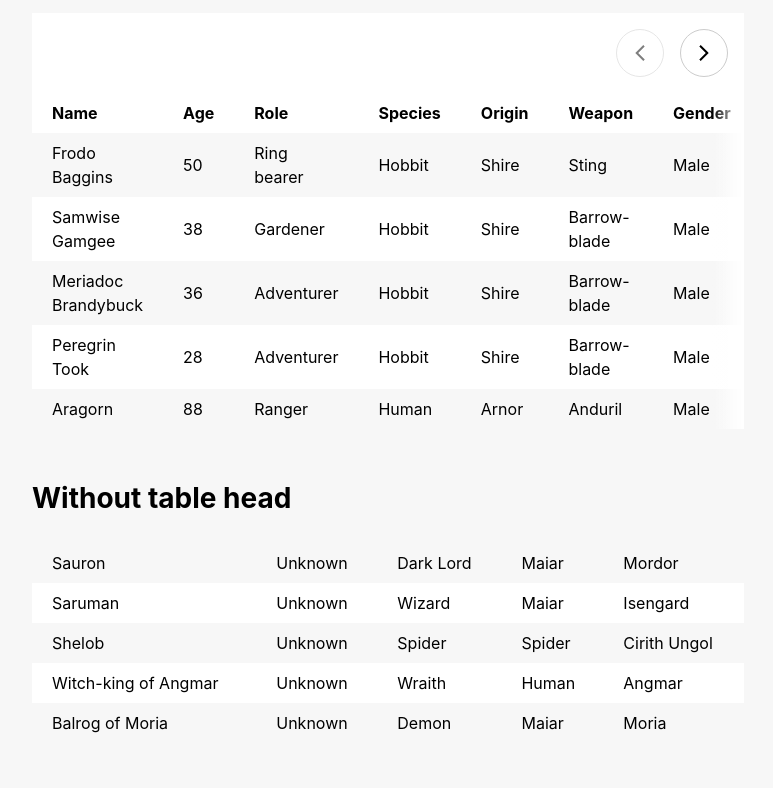
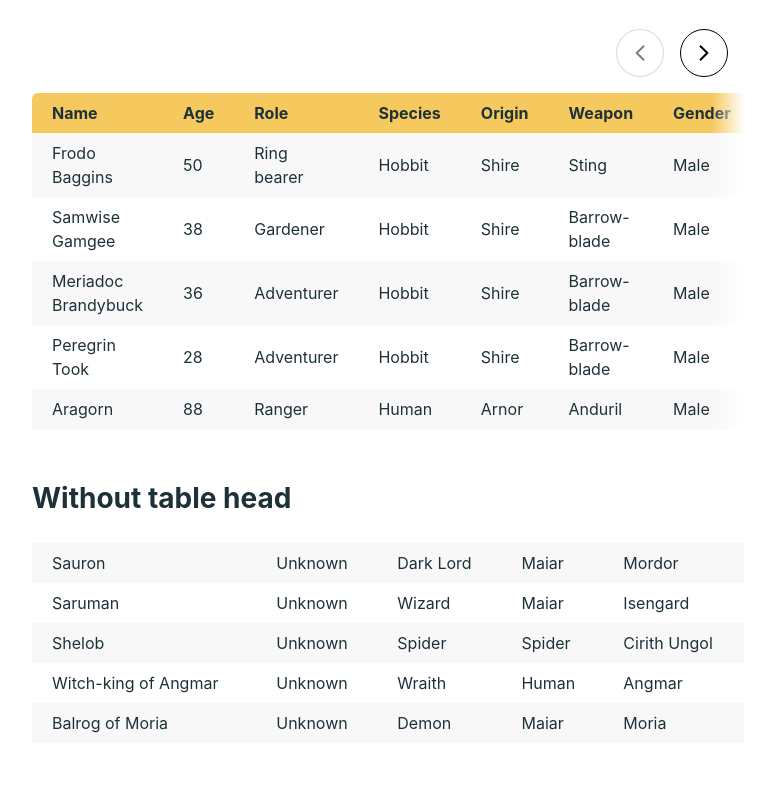
Before and after one commit to Schascha/utable, a website: page docs/index.html in a window 1280 px wide. Shown: the part 161-949 px from the top of the page, without its empty margins (252-1025 px from the left). Drawn offline with Linux system fonts and the light colour scheme.

Commit message:
Update docs layout

```diff
--- a/docs/styles.css
+++ b/docs/styles.css
@@ -16,7 +16,8 @@ body {
 	padding: 6rem 1.5rem;
 	min-height: 200vh;
 	max-width: 760px;
-	background: #f7f7f7;
+	background: #fff;
+	color: #1D3238;
 }
 
 h1 {
@@ -36,7 +37,8 @@ p {
 /* uTable */
 
 :root {
-	--table-odd-bg-color: #f7f7f7;
+	--table-odd-bg-color: #f8f8f9;
+	--table-header-bg-color: #F5C95E;
 	--table-bg-color: white;
 	--table-button-size: 2rem;
 }
@@ -64,7 +66,7 @@ p {
 	}
 
 	& tbody tr:nth-of-type(odd) {
-	background-color: var(--table-odd-bg-color);
+		background-color: var(--table-odd-bg-color);
 	}
 
 	& .scroller {
@@ -82,7 +84,7 @@ p {
 		flex-wrap: wrap;
 		position: sticky;
 		top: 0;
-		background-color: white;
+		background-color: var(--table-bg-color);
 		z-index: 3;
 
 		& .scroller {
@@ -93,8 +95,13 @@ p {
 			}
 		}
 
+		& table {
+			background-color: var(--table-header-bg-color);
+			border-radius: 6px 6px 0 0 ;
+		}
+
 		&.is-sticky {
-			box-shadow: 0 3px 20px rgba(0, 0, 0, 0.1);
+			box-shadow: 0 20px 20px -20px rgba(0, 0, 0, 0.1);
 		}
 	}
 
@@ -139,7 +146,7 @@ p {
 		width: var(--table-button-size);
 		height: var(--table-button-size);
 		padding: 0;
-		border: 1px solid #ccc;
+		border: 1px solid currentColor;
 		border-radius: 999em;
 		background: transparent no-repeat center;
 		background-size: 35%;
```
